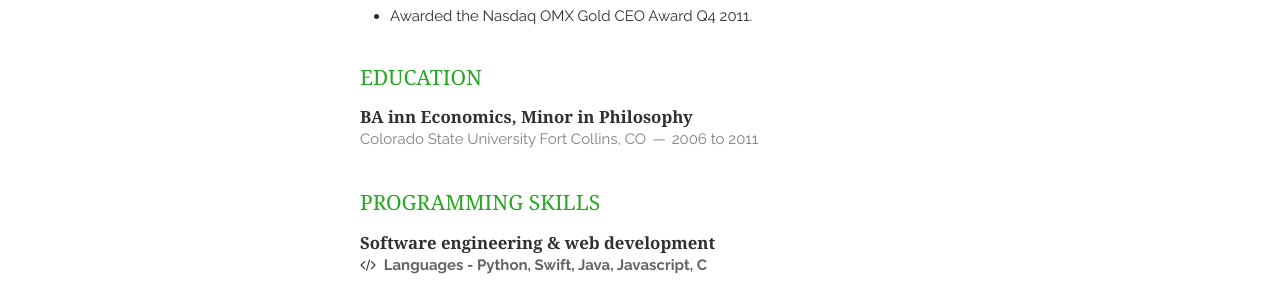
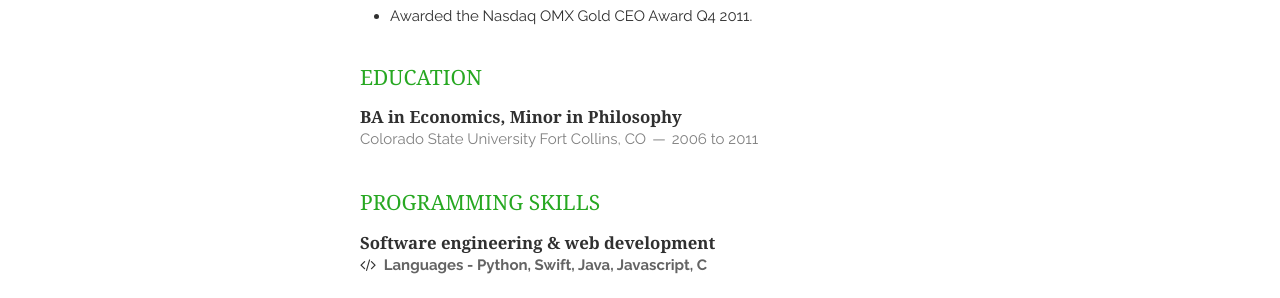
Before and after one commit to joshhamann/resume, a Jekyll site: the page built from index.html, in a window 1280 px wide. Shown: the part 1014-1312 px from the top of the page. Built offline with Jekyll 4.4.1, drawn with Linux system fonts in a browser that asks for light colours; nearby versions of some CDN libraries; Markdown is read by kramdown in place of the engine named in the settings; the list of posts is cut into pages by our own code.

Commit message:
OK HERE WE GO.

```diff
--- a/_includes/education.html
+++ b/_includes/education.html
@@ -2,7 +2,7 @@
     <h1>Education</h1>
     <article>
         <header>
-            <h1>BA inn Economics, Minor in Philosophy</h1>
+            <h1>BA in Economics, Minor in Philosophy</h1>
             <span>Colorado State University <address>Fort Collins, CO</address><time>2006 to 2011</time></span>
         </header>
     </article>
```
Also changed, not shown: 11 other files.
